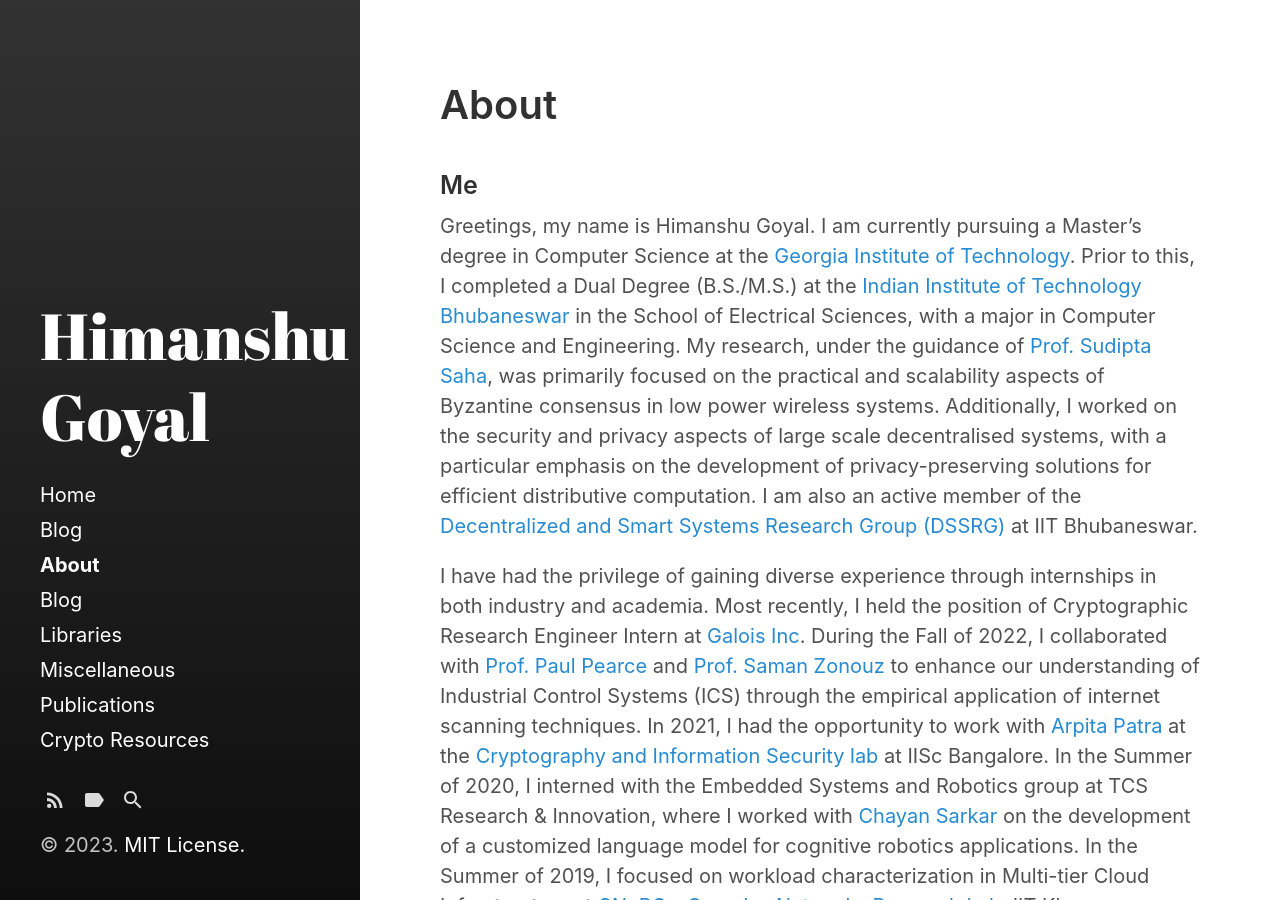
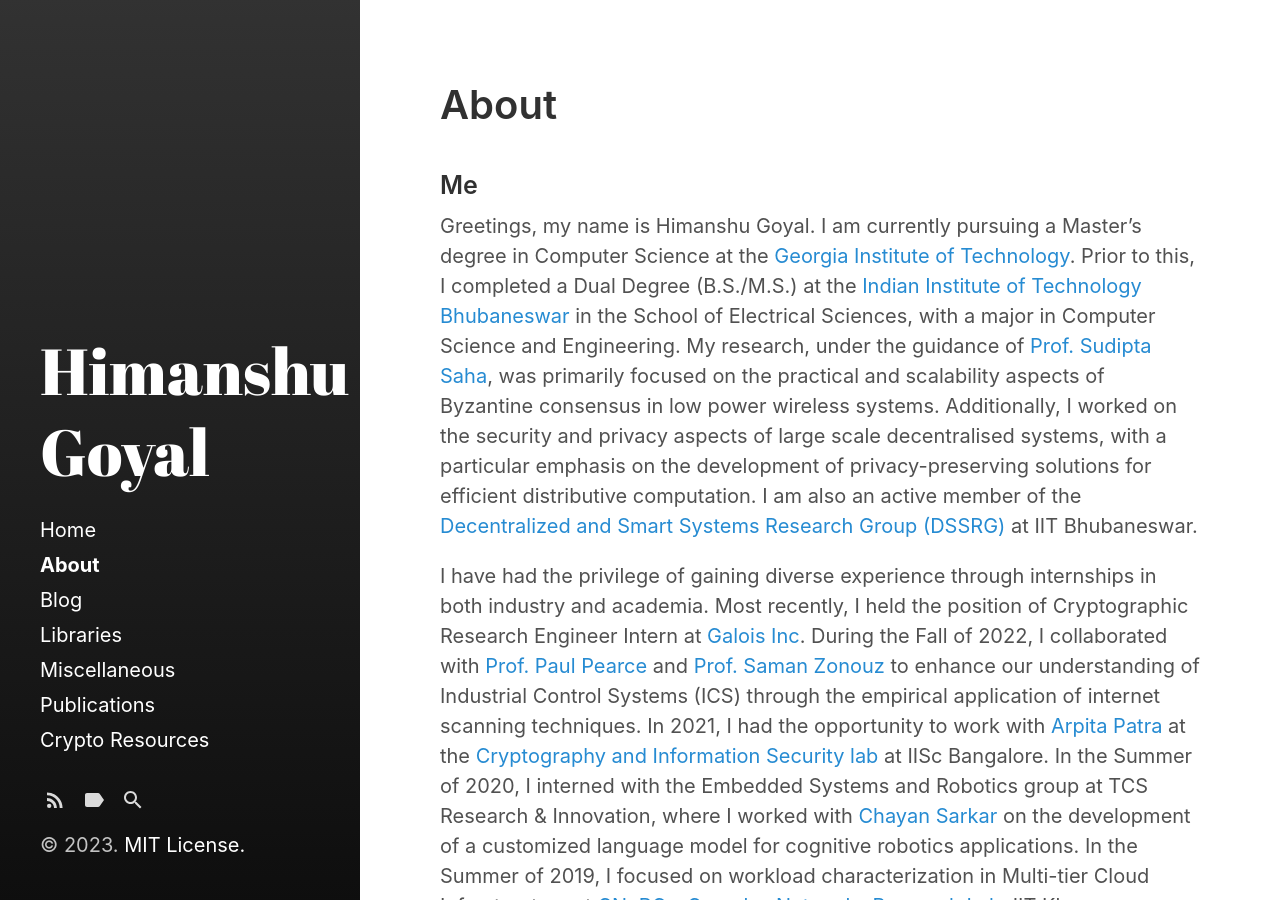
Before and after one commit to move47/goyal_himanshu.github.io, a Jekyll site: the page built from about.md, in a window 1280 px wide and 900 px high. Built offline with Jekyll 4.4.1, drawn with Linux system fonts in a browser that asks for light colours.

Commit message:
sidebar blog link disable

```diff
--- a/_config.yml
+++ b/_config.yml
@@ -19,7 +19,7 @@ author:
   url:            https://twitter.com/fongandrewc
 remote_theme:     fongandrew/hydeout
 
-paginate:         8
+paginate:         7
 # paginate_path:    '/page:num'
                     # Or '/blog/page:num' if you want to move your index pages
 
@@ -30,7 +30,7 @@ plugins:
 
 # Sidebar link settings
 sidebar_home_link:  true
-sidebar_blog_link:  '/blog'   # By default, your home page is your blog
+# sidebar_blog_link:  '/blog'   # By default, your home page is your blog
                                 # page. If you change your paginate_path,
                                 # set this to the root of the paginate_path
                                 # to enable a separate blog link.
```
